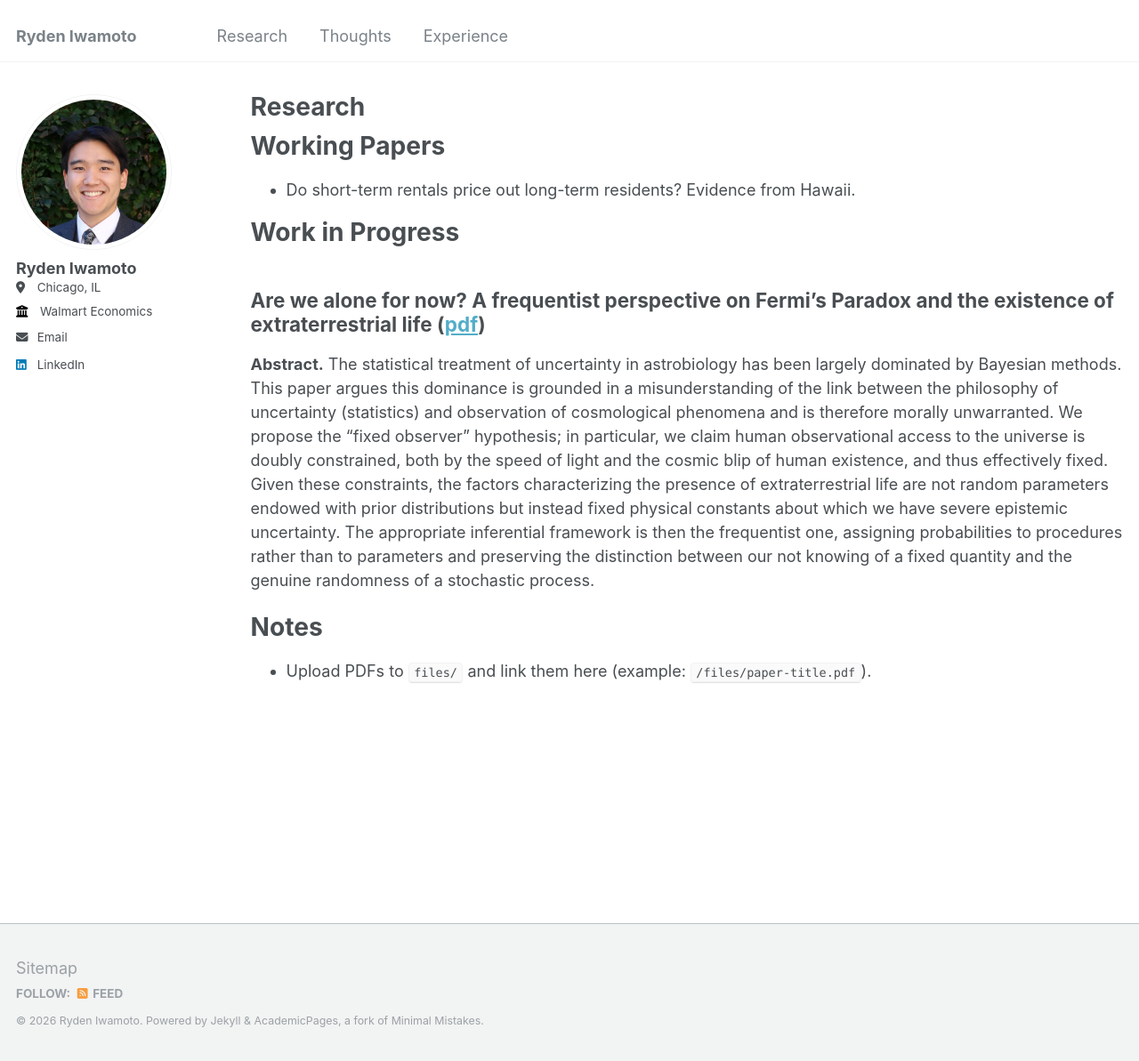
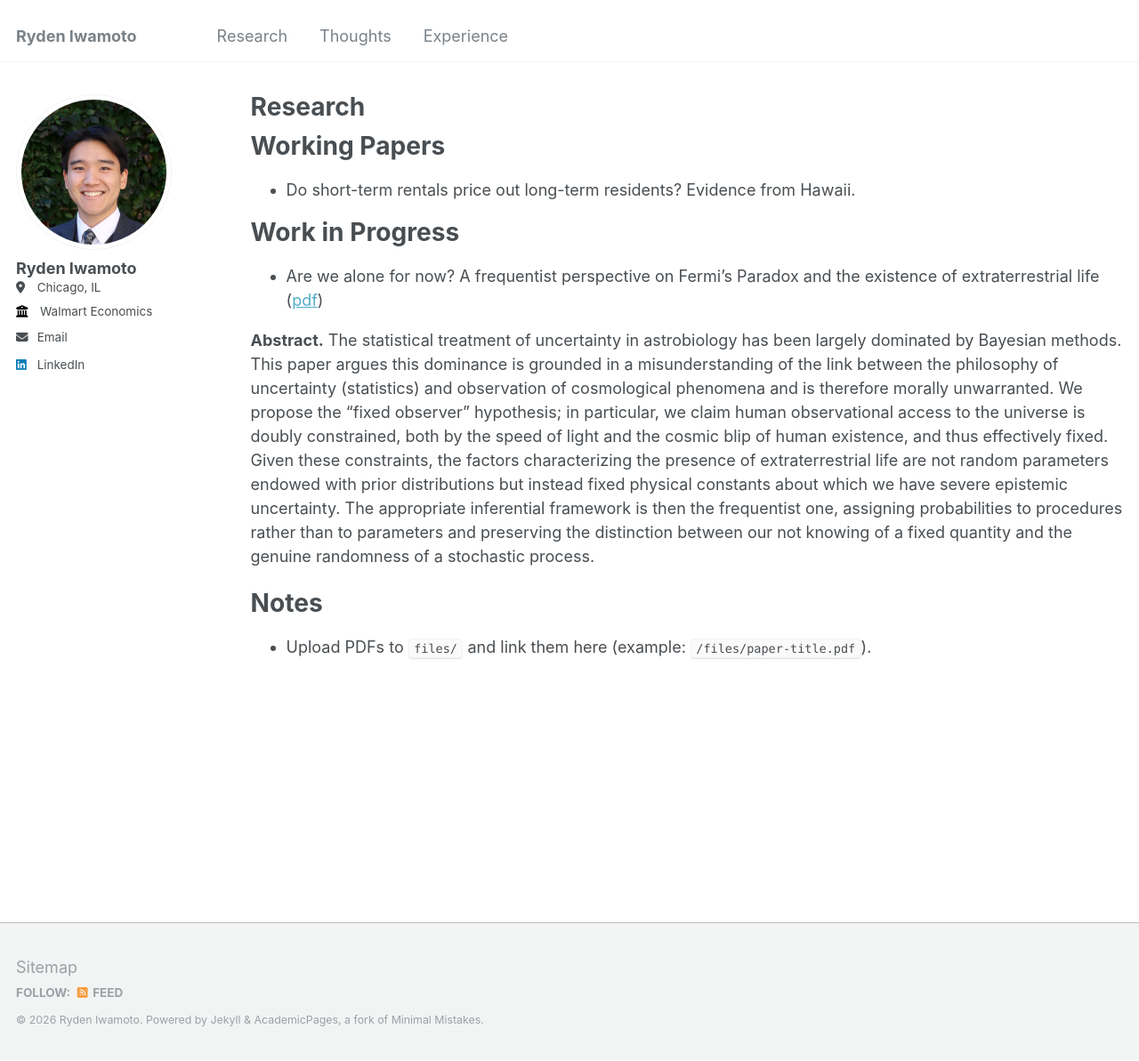
Before and after one commit to rydeniwamoto/rydeniwamoto.github.io, a Jekyll site: the page built from _pages/research.md, in a window 1280 px wide and 1193 px high. Shown: the whole window at 89% size. Built offline with Jekyll 4.4.1, drawn with Linux system fonts in a browser that asks for light colours.

```diff
--- a/_pages/research.md
+++ b/_pages/research.md
@@ -11,7 +11,7 @@ Working Papers
 
 Work in Progress
 ======
-## Are we alone for now? A frequentist perspective on Fermi's Paradox and the existence of extraterrestrial life ([pdf](/files/are-we-alone-for-now.pdf))
+* Are we alone for now? A frequentist perspective on Fermi's Paradox and the existence of extraterrestrial life ([pdf](/files/are-we-alone-for-now.pdf))
 
 **Abstract.** The statistical treatment of uncertainty in astrobiology has been largely dominated by Bayesian methods. This paper argues this dominance is grounded in a misunderstanding of the link between the philosophy of uncertainty (statistics) and observation of cosmological phenomena and is therefore morally unwarranted. We propose the "fixed observer" hypothesis; in particular, we claim human observational access to the universe is doubly constrained, both by the speed of light and the cosmic blip of human existence, and thus effectively fixed. Given these constraints, the factors characterizing the presence of extraterrestrial life are not random parameters endowed with prior distributions but instead fixed physical constants about which we have severe epistemic uncertainty. The appropriate inferential framework is then the frequentist one, assigning probabilities to procedures rather than to parameters and preserving the distinction between our not knowing of a fixed quantity and the genuine randomness of a stochastic process.
 
```
